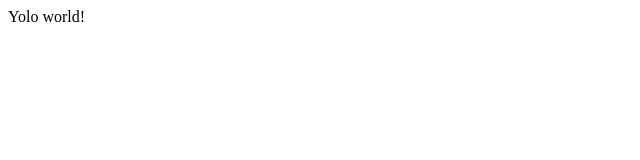
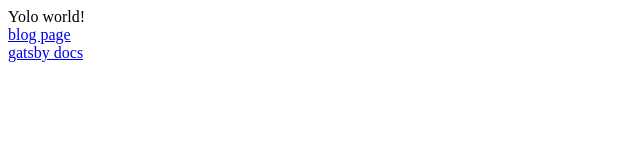
Before and after one commit to thenatural86/gatsby-tut, a Gatsby site: page / in a window 1280 px wide. Shown: the whole page, without its empty margins (0-640 px from the left). Built offline with nearby package versions, Linux system fonts and the light colour scheme; Gatsby itself is replaced by a stand-in of ours.

Commit message:
link tag

```diff
--- a/src/pages/blog.js
+++ b/src/pages/blog.js
@@ -1,9 +1,10 @@
 import React from "react"
-
+import { Link } from "gatsby"
 const blog = () => {
   return (
     <div>
       <h1>blog page</h1>
+      <Link to="/">homepage</Link>
     </div>
   )
 }
--- a/src/pages/index.js
+++ b/src/pages/index.js
@@ -1,5 +1,18 @@
 import React from "react"
+import { Link } from "gatsby"
 
 export default function Home() {
-  return <div>Yolo world!</div>
+  return (
+    <div>
+      Yolo world!
+      <div>
+        <Link to="/blog"> blog page</Link>
+      </div>
+      <div>
+        <a target="_blank" href="https://www.gatsbyjs.com">
+          gatsby docs
+        </a>
+      </div>
+    </div>
+  )
 }
```
